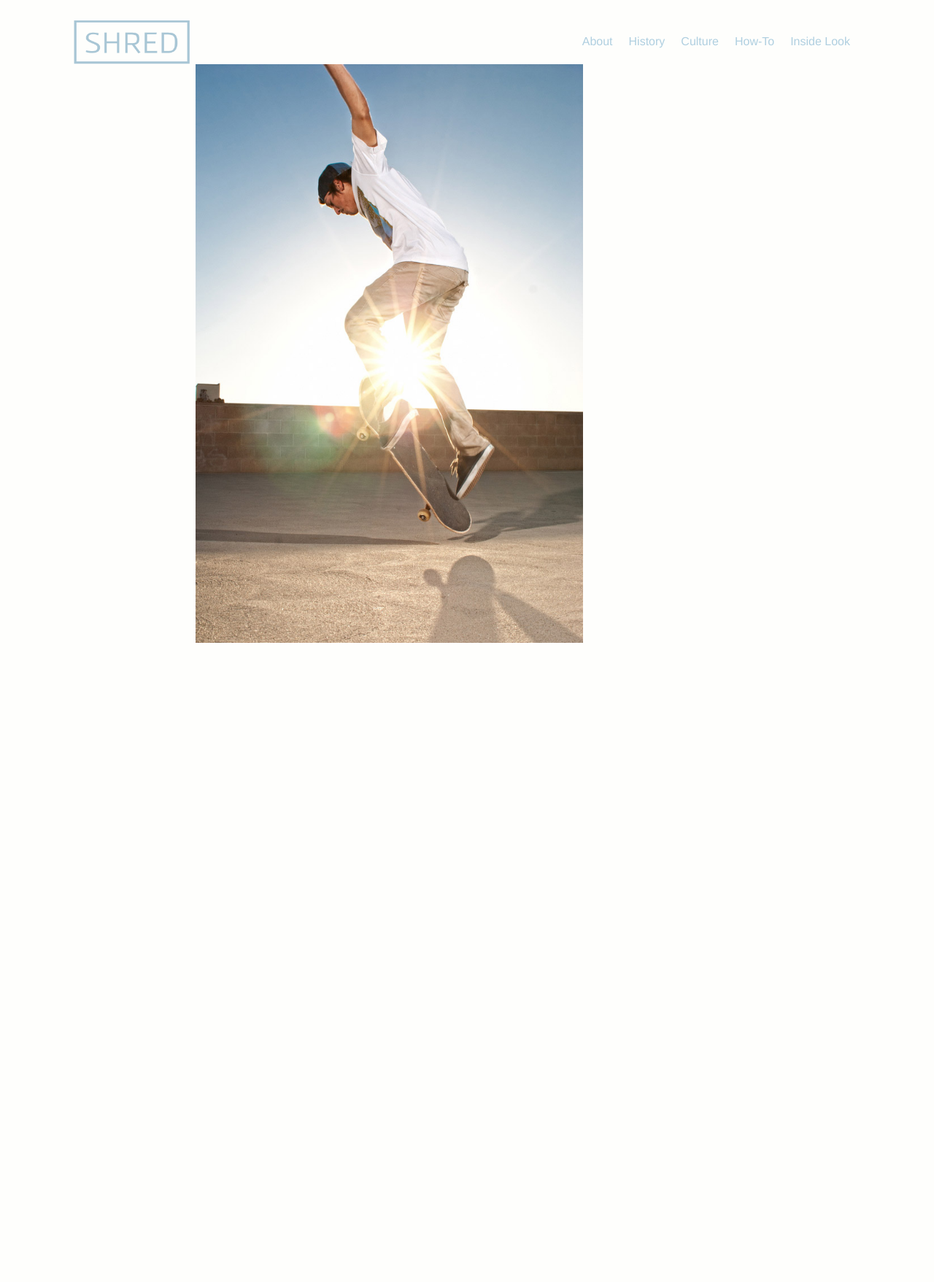
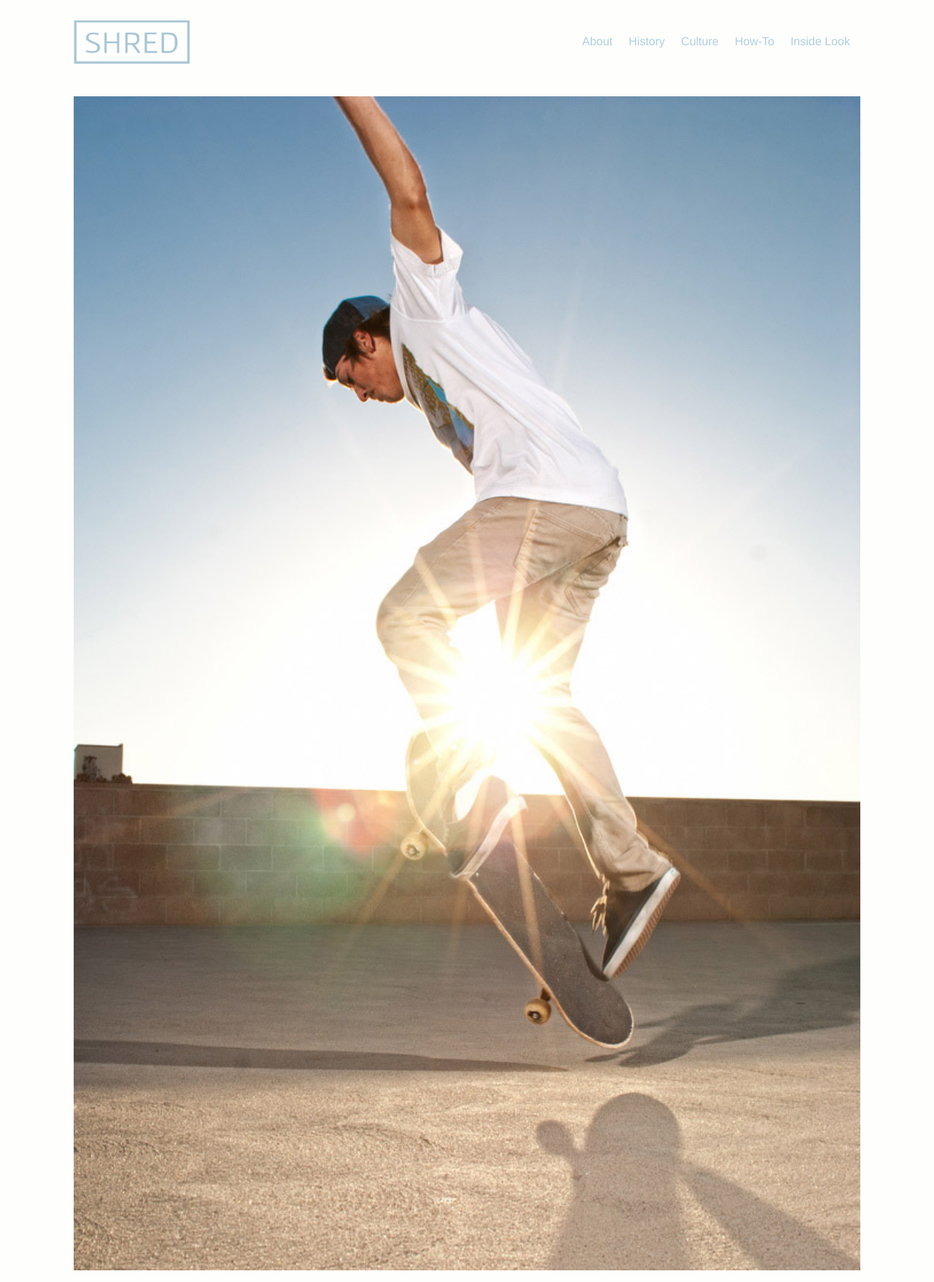
Before and after one commit to maddiwatson1/large-data-website, a Jekyll site: the page built from history.html, in a window 1280 px wide. Shown: the whole page at 73% size. Built offline with Jekyll 4.4.1, drawn with Linux system fonts in a browser that asks for light colours; Markdown is read by kramdown in place of the engine named in the settings; before the commit the page ends 900 px from its top, so only the background shows below that.

Commit message:
changed class

```diff
--- a/history.html
+++ b/history.html
@@ -2,8 +2,8 @@
 layout: default
 ---
 
-<div class="unit unit-s-1 unit-m-1-2">
+<div class="unit unit-s-1 unit-m-1 unit-l-1-1-3">
 	<div class="unit-spacer">
-    	<img src="images/history-page.jpg" alt="" class="flex-img">
+    	<img src="images/history-page.jpg" class="flex-img" alt="" >
 	</div>
 </div>
```
